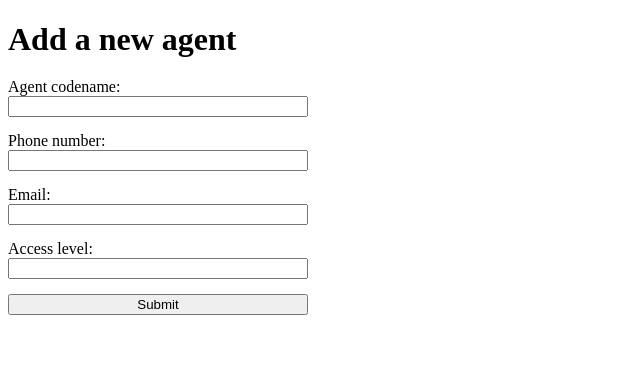
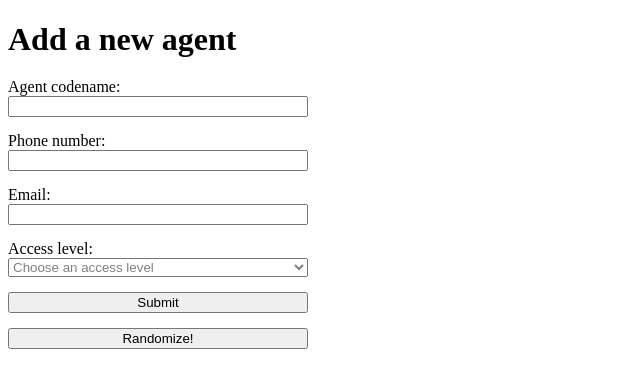
Before and after one commit to xinqich/flask-todo-list, a Flask app: page /add in a window 1280 px wide. Shown: the top 388 px of the page, without its empty margins (0-640 px from the left). Run offline with Flask 3, Linux system fonts and the light colour scheme.

Commit message:
ui(add): replace numeric input with select

```diff
--- a/templates/add.html
+++ b/templates/add.html
@@ -19,23 +19,25 @@
         </div>
         <div class="field">
             <label for="access">Access level:</label>
-            <input type="number" id="access" name="access">
+            <select name="access" id="" required>
+                <option value="" disabled selected hidden>Choose an access level</option>
+                <option value="0">Restricted</option>
+                <option value="1">Standart</option>
+                <option value="2">Secret</option>
+                <option value="3">Super Secret</option>
+            </select>
         </div>
-        <button type="submit">Submit</button>
+        <button type="submit" value="normal" name="method">Submit</button>
+        <button type="submit" value="random" name="method" id="randomize">Randomize!</button>
     </form>
 {% endblock %}
 
 {% block extrajs %}
     <script>
-        let access = document.getElementById('access')
+        let button = document.getElementById('randomize')
         let form = document.querySelector('form')
-        form.addEventListener('submit', function (event) {
-            event.preventDefault()
-            if (![0, 1, 2, 3].includes(parseInt(access.value))) {
-                alert('Invalid access level. Please select a number from 0 to 3')
-                return
-            }
-            this.submit()
+        button.addEventListener('click', () => {
+            form.submit()
         })
     </script>
 {% endblock %}
```
